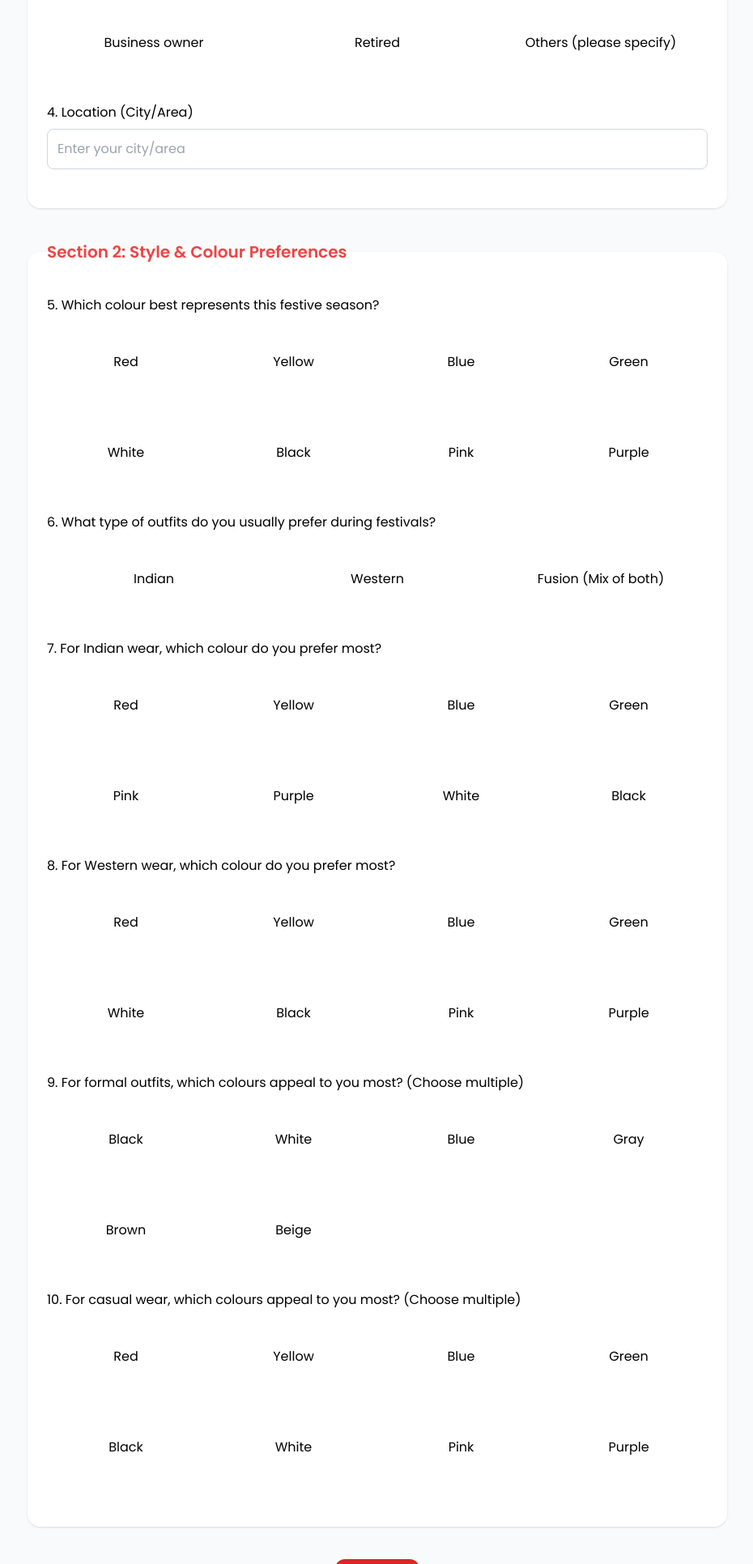
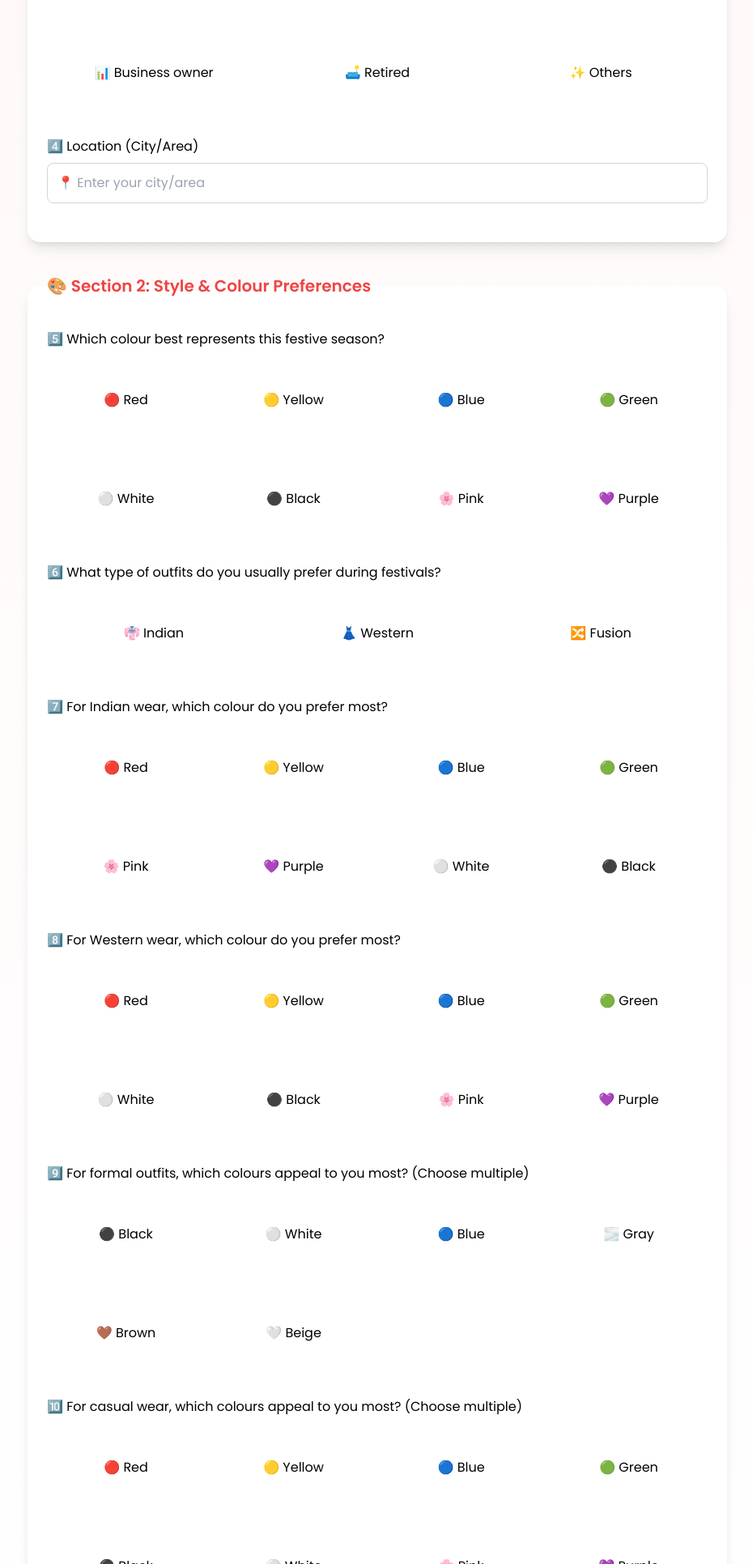
Before and after one commit to jewelshell/my-css-project, a plain HTML site: page index.html in a window 1280 px wide. Shown: the part 869-2800 px from the top of the page at 81% size, without its empty margins (174-1104 px from the left). Drawn offline with nearby package versions, Linux system fonts and the light colour scheme.

Commit message:
Update index.html

```diff
--- a/index.html
+++ b/index.html
@@ -5,16 +5,14 @@
   <meta name="viewport" content="width=device-width, initial-scale=1.0">
   <title>Festive Fashion Trends – Durga Puja 2025</title>
   <script src="https://cdn.tailwindcss.com"></script>
-  <link rel="preconnect" href="https://fonts.googleapis.com">
-  <link rel="preconnect" href="https://fonts.gstatic.com" crossorigin>
   <link href="https://fonts.googleapis.com/css2?family=Poppins:wght@400;600&display=swap" rel="stylesheet">
   <style>
-    body { font-family: 'Poppins', sans-serif; }
+    body { font-family: 'Poppins', sans-serif; background: linear-gradient(to bottom, #fff7f7, #fff); }
     .option-card {
       transition: all 0.2s ease-in-out;
       background-color: white;
       cursor: pointer;
-      min-height: 100px;
+      min-height: 110px;
       display: flex;
       flex-direction: column;
       align-items: center;
@@ -22,172 +20,179 @@
       border-radius: 0.75rem;
       padding: 1rem;
       text-align: center;
+      border: 2px solid transparent;
+    }
+    .option-card:hover {
+      transform: scale(1.05);
+      box-shadow: 0 6px 15px rgba(220, 38, 38, 0.2);
     }
     .option-card span {
       word-break: break-word;
-      font-size: 0.875rem;
+      font-size: 0.95rem;
     }
-    .option-card.selected { background-color: #fee2e2; border: 2px solid #dc2626; }
-    @media (min-width: 640px) { .option-card span { font-size: 1rem; } }
-    @media (min-width: 768px) { .option-card span { font-size: 1.05rem; } }
+    .option-card.selected {
+      background: linear-gradient(135deg, #fee2e2, #fecaca);
+      border: 2px solid #dc2626;
+      box-shadow: 0 4px 12px rgba(220, 38, 38, 0.3);
+    }
   </style>
 </head>
-<body class="bg-gray-50">
+<body>
   <div class="container mx-auto px-4 py-8 max-w-4xl">
 
     <!-- Progress Bar -->
-    <div class="w-full bg-gray-200 rounded-full h-3 mb-8 sticky top-0 z-50">
-      <div id="progressBar" class="bg-red-600 h-3 rounded-full transition-all duration-500 ease-in-out" style="width: 0%;"></div>
+    <div class="w-full bg-gray-200 rounded-full h-3 mb-6 sticky top-0 z-50">
+      <div id="progressBar" class="bg-gradient-to-r from-pink-500 to-red-600 h-3 rounded-full transition-all duration-500 ease-in-out" style="width: 0%;"></div>
     </div>
-    <p id="progressText" class="text-center text-sm font-medium text-gray-700 mb-6">Step 1 of 2</p>
+    <p id="progressText" class="text-center text-sm font-medium text-gray-700 mb-6">🎯 Step 1 of 2</p>
 
     <!-- Header -->
     <header class="text-center mb-10">
-      <h1 class="text-3xl sm:text-4xl font-bold text-red-600">Festive Fashion Trends – Durga Puja 2025</h1>
-      <p class="mt-3 text-gray-600">Help us understand this year’s festive vibe by sharing your choices. It only takes 2 minutes!</p>
+      <h1 class="text-3xl sm:text-4xl font-bold text-red-600">🎉 Festive Fashion Trends – Durga Puja 2025 👗</h1>
+      <p class="mt-3 text-gray-700">✨ Share your style choices and help us discover the colours & vibes of this festive season! ✨</p>
     </header>
 
     <form class="space-y-10">
 
       <!-- Section 1: Personal Details -->
-      <fieldset class="bg-white p-6 rounded-2xl shadow">
-        <legend class="text-xl font-semibold text-red-500 mb-4">Section 1: Your Details</legend>
+      <fieldset class="bg-white p-6 rounded-2xl shadow-lg">
+        <legend class="text-xl font-semibold text-red-500 mb-4">👤 Section 1: Your Details</legend>
 
         <!-- Age Group -->
         <div class="mb-6">
-          <label class="block mb-2 font-medium">1. Age Group</label>
+          <label class="block mb-2 font-medium">1️⃣ Age Group</label>
           <div class="grid grid-cols-2 sm:grid-cols-4 gap-3">
-            <div class="option-card" data-group="age">Below 15</div>
-            <div class="option-card" data-group="age">15–20</div>
-            <div class="option-card" data-group="age">21–25</div>
-            <div class="option-card" data-group="age">26–30</div>
-            <div class="option-card" data-group="age">31–40</div>
-            <div class="option-card" data-group="age">41–50</div>
-            <div class="option-card" data-group="age">51–60</div>
-            <div class="option-card" data-group="age">Above 60</div>
+            <div class="option-card" data-group="age">🧒 Below 15</div>
+            <div class="option-card" data-group="age">👦 15–20</div>
+            <div class="option-card" data-group="age">🧑 21–25</div>
+            <div class="option-card" data-group="age">👨 26–30</div>
+            <div class="option-card" data-group="age">👩 31–40</div>
+            <div class="option-card" data-group="age">🧓 41–50</div>
+            <div class="option-card" data-group="age">👴 51–60</div>
+            <div class="option-card" data-group="age">🌟 Above 60</div>
           </div>
         </div>
 
         <!-- Gender -->
         <div class="mb-6">
-          <label class="block mb-2 font-medium">2. Gender</label>
+          <label class="block mb-2 font-medium">2️⃣ Gender</label>
           <div class="grid grid-cols-3 gap-3">
-            <div class="option-card" data-group="gender">Male</div>
-            <div class="option-card" data-group="gender">Female</div>
-            <div class="option-card" data-group="gender">Other / Prefer not to say</div>
+            <div class="option-card" data-group="gender">♂️ Male</div>
+            <div class="option-card" data-group="gender">♀️ Female</div>
+            <div class="option-card" data-group="gender">⚧️ Other / Prefer not to say</div>
           </div>
         </div>
 
         <!-- Occupation -->
         <div class="mb-6">
-          <label class="block mb-2 font-medium">3. Occupation</label>
+          <label class="block mb-2 font-medium">3️⃣ Occupation</label>
           <div class="grid grid-cols-2 sm:grid-cols-3 gap-3">
-            <div class="option-card" data-group="occupation">Student</div>
-            <div class="option-card" data-group="occupation">Working professional</div>
-            <div class="option-card" data-group="occupation">Homemaker</div>
-            <div class="option-card" data-group="occupation">Business owner</div>
-            <div class="option-card" data-group="occupation">Retired</div>
-            <div class="option-card" data-group="occupation">Others (please specify)</div>
+            <div class="option-card" data-group="occupation">🎓 Student</div>
+            <div class="option-card" data-group="occupation">💼 Working professional</div>
+            <div class="option-card" data-group="occupation">🏡 Homemaker</div>
+            <div class="option-card" data-group="occupation">📊 Business owner</div>
+            <div class="option-card" data-group="occupation">🛋️ Retired</div>
+            <div class="option-card" data-group="occupation">✨ Others</div>
           </div>
         </div>
 
         <!-- Location -->
         <div class="mb-6">
-          <label class="block mb-2 font-medium">4. Location (City/Area)</label>
-          <input type="text" placeholder="Enter your city/area" class="w-full border border-gray-300 rounded-lg p-3 focus:outline-none focus:ring-2 focus:ring-red-400">
+          <label class="block mb-2 font-medium">4️⃣ Location (City/Area)</label>
+          <input type="text" placeholder="📍 Enter your city/area" class="w-full border border-gray-300 rounded-lg p-3 focus:outline-none focus:ring-2 focus:ring-red-400">
         </div>
       </fieldset>
 
       <!-- Section 2: Style & Colour Preferences -->
-      <fieldset class="bg-white p-6 rounded-2xl shadow">
-        <legend class="text-xl font-semibold text-red-500 mb-4">Section 2: Style & Colour Preferences</legend>
+      <fieldset class="bg-white p-6 rounded-2xl shadow-lg">
+        <legend class="text-xl font-semibold text-red-500 mb-4">🎨 Section 2: Style & Colour Preferences</legend>
 
         <!-- Preferred Festive Colour -->
         <div class="mb-6">
-          <label class="block mb-2 font-medium">5. Which colour best represents this festive season?</label>
+          <label class="block mb-2 font-medium">5️⃣ Which colour best represents this festive season?</label>
           <div class="grid grid-cols-2 sm:grid-cols-4 gap-3">
-            <div class="option-card" data-group="season-colour">Red</div>
-            <div class="option-card" data-group="season-colour">Yellow</div>
-            <div class="option-card" data-group="season-colour">Blue</div>
-            <div class="option-card" data-group="season-colour">Green</div>
-            <div class="option-card" data-group="season-colour">White</div>
-            <div class="option-card" data-group="season-colour">Black</div>
-            <div class="option-card" data-group="season-colour">Pink</div>
-            <div class="option-card" data-group="season-colour">Purple</div>
+            <div class="option-card" data-group="season-colour">🔴 Red</div>
+            <div class="option-card" data-group="season-colour">🟡 Yellow</div>
+            <div class="option-card" data-group="season-colour">🔵 Blue</div>
+            <div class="option-card" data-group="season-colour">🟢 Green</div>
+            <div class="option-card" data-group="season-colour">⚪ White</div>
+            <div class="option-card" data-group="season-colour">⚫ Black</div>
+            <div class="option-card" data-group="season-colour">🌸 Pink</div>
+            <div class="option-card" data-group="season-colour">💜 Purple</div>
           </div>
         </div>
 
         <!-- Outfit Type -->
         <div class="mb-6">
-          <label class="block mb-2 font-medium">6. What type of outfits do you usually prefer during festivals?</label>
+          <label class="block mb-2 font-medium">6️⃣ What type of outfits do you usually prefer during festivals?</label>
           <div class="grid grid-cols-3 gap-3">
-            <div class="option-card" data-group="outfit-type">Indian</div>
-            <div class="option-card" data-group="outfit-type">Western</div>
-            <div class="option-card" data-group="outfit-type">Fusion (Mix of both)</div>
+            <div class="option-card" data-group="outfit-type">👘 Indian</div>
+            <div class="option-card" data-group="outfit-type">👗 Western</div>
+            <div class="option-card" data-group="outfit-type">🔀 Fusion</div>
           </div>
         </div>
 
         <!-- Indian wear colour -->
         <div class="mb-6">
-          <label class="block mb-2 font-medium">7. For Indian wear, which colour do you prefer most?</label>
+          <label class="block mb-2 font-medium">7️⃣ For Indian wear, which colour do you prefer most?</label>
           <div class="grid grid-cols-2 sm:grid-cols-4 gap-3">
-            <div class="option-card" data-group="indian-colour">Red</div>
-            <div class="option-card" data-group="indian-colour">Yellow</div>
-            <div class="option-card" data-group="indian-colour">Blue</div>
-            <div class="option-card" data-group="indian-colour">Green</div>
-            <div class="option-card" data-group="indian-colour">Pink</div>
-            <div class="option-card" data-group="indian-colour">Purple</div>
-            <div class="option-card" data-group="indian-colour">White</div>
-            <div class="option-card" data-group="indian-colour">Black</div>
+            <div class="option-card" data-group="indian-colour">🔴 Red</div>
+            <div class="option-card" data-group="indian-colour">🟡 Yellow</div>
+            <div class="option-card" data-group="indian-colour">🔵 Blue</div>
+            <div class="option-card" data-group="indian-colour">🟢 Green</div>
+            <div class="option-card" data-group="indian-colour">🌸 Pink</div>
+            <div class="option-card" data-group="indian-colour">💜 Purple</div>
+            <div class="option-card" data-group="indian-colour">⚪ White</div>
+            <div class="option-card" data-group="indian-colour">⚫ Black</div>
           </div>
         </div>
 
         <!-- Western wear colour -->
         <div class="mb-6">
-          <label class="block mb-2 font-medium">8. For Western wear, which colour do you prefer most?</label>
+          <label class="block mb-2 font-medium">8️⃣ For Western wear, which colour do you prefer most?</label>
           <div class="grid grid-cols-2 sm:grid-cols-4 gap-3">
-            <div class="option-card" data-group="western-colour">Red</div>
-            <div class="option-card" data-group="western-colour">Yellow</div>
-            <div class="option-card" data-group="western-colour">Blue</div>
-            <div class="option-card" data-group="western-colour">Green</div>
-            <div class="option-card" data-group="western-colour">White</div>
-            <div class="option-card" data-group="western-colour">Black</div>
-            <div class="option-card" data-group="western-colour">Pink</div>
-            <div class="option-card" data-group="western-colour">Purple</div>
+            <div class="option-card" data-group="western-colour">🔴 Red</div>
+            <div class="option-card" data-group="western-colour">🟡 Yellow</div>
+            <div class="option-card" data-group="western-colour">🔵 Blue</div>
+            <div class="option-card" data-group="western-colour">🟢 Green</div>
+            <div class="option-card" data-group="western-colour">⚪ White</div>
+            <div class="option-card" data-group="western-colour">⚫ Black</div>
+            <div class="option-card" data-group="western-colour">🌸 Pink</div>
+            <div class="option-card" data-group="western-colour">💜 Purple</div>
           </div>
         </div>
 
         <!-- Formal outfit colours -->
         <div class="mb-6">
-          <label class="block mb-2 font-medium">9. For formal outfits, which colours appeal to you most? (Choose multiple)</label>
+          <label class="block mb-2 font-medium">9️⃣ For formal outfits, which colours appeal to you most? (Choose multiple)</label>
           <div class="grid grid-cols-2 sm:grid-cols-4 gap-3">
-            <div class="option-card" data-group="formal-colour">Black</div>
-            <div class="option-card" data-group="formal-colour">White</div>
-            <div class="option-card" data-group="formal-colour">Blue</div>
-            <div class="option-card" data-group="formal-colour">Gray</div>
-            <div class="option-card" data-group="formal-colour">Brown</div>
-            <div class="option-card" data-group="formal-colour">Beige</div>
+            <div class="option-card" data-group="formal-colour">⚫ Black</div>
+            <div class="option-card" data-group="formal-colour">⚪ White</div>
+            <div class="option-card" data-group="formal-colour">🔵 Blue</div>
+            <div class="option-card" data-group="formal-colour">🌫️ Gray</div>
+            <div class="option-card" data-group="formal-colour">🤎 Brown</div>
+            <div class="option-card" data-group="formal-colour">🤍 Beige</div>
           </div>
         </div>
 
         <!-- Casual outfit colours -->
         <div class="mb-6">
-          <label class="block mb-2 font-medium">10. For casual wear, which colours appeal to you most? (Choose multiple)</label>
+          <label class="block mb-2 font-medium">🔟 For casual wear, which colours appeal to you most? (Choose multiple)</label>
           <div class="grid grid-cols-2 sm:grid-cols-4 gap-3">
-            <div class="option-card" data-group="casual-colour">Red</div>
-            <div class="option-card" data-group="casual-colour">Yellow</div>
-            <div class="option-card" data-group="casual-colour">Blue</div>
-            <div class="option-card" data-group="casual-colour">Green</div>
-            <div class="option-card" data-group="casual-colour">Black</div>
-            <div class="option-card" data-group="casual-colour">White</div>
-            <div class="option-card" data-group="casual-colour">Pink</div>
-            <div class="option-card" data-group="casual-colour">Purple</div>
+            <div class="option-card" data-group="casual-colour">🔴 Red</div>
+            <div class="option-card" data-group="casual-colour">🟡 Yellow</div>
+            <div class="option-card" data-group="casual-colour">🔵 Blue</div>
+            <div class="option-card" data-group="casual-colour">🟢 Green</div>
+            <div class="option-card" data-group="casual-colour">⚫ Black</div>
+            <div class="option-card" data-group="casual-colour">⚪ White</div>
+            <div class="option-card" data-group="casual-colour">🌸 Pink</div>
+            <div class="option-card" data-group="casual-colour">💜 Purple</div>
           </div>
         </div>
       </fieldset>
 
       <div class="text-center">
-        <button type="submit" class="bg-red-600 text-white px-6 py-3 rounded-xl shadow hover:bg-red-700 transition">Submit</button>
+        <button type="submit" class="bg-gradient-to-r from-red-500 to-pink-600 text-white px-8 py-3 rounded-xl shadow-lg hover:scale-105 transition">🚀 Submit</button>
       </div>
     </form>
   </div>
@@ -222,7 +227,7 @@
         });
         let progressPercent = (currentStep / totalSteps) * 100;
         progressBar.style.width = progressPercent + "%";
-        progressText.textContent = `Step ${currentStep} of ${totalSteps}`;
+        progressText.textContent = `🎯 Step ${currentStep} of ${totalSteps}`;
       }
       updateProgress();
       window.addEventListener("scroll", updateProgress);
```
